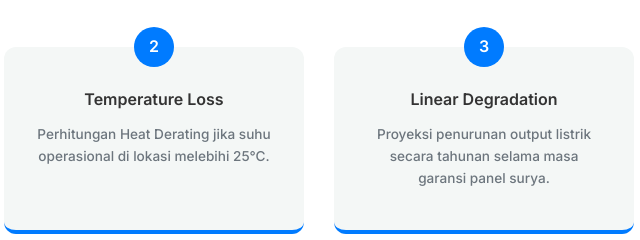
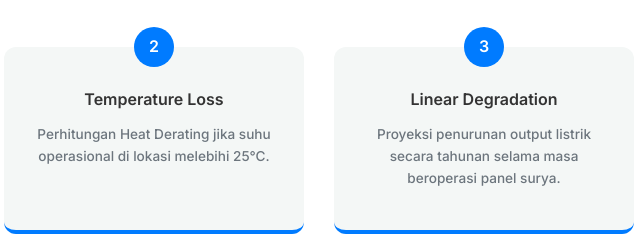
Before and after one commit to ciptoprasetio776-praton/suzuma-solar-efficiency, a plain HTML site: page index.html in a window 1280 px wide. Shown: the part 1483-1723 px from the top of the page, 486-1126 px from the left. Drawn offline with nearby package versions, Linux system fonts and the light colour scheme.

Commit message:
Add files via upload

```diff
--- a/index.html
+++ b/index.html
@@ -171,7 +171,7 @@
             <div class="step-card">
                 <div class="step-number">3</div>
                 <h4>Linear Degradation</h4>
-                <p style="font-size: 0.85rem; color: var(--text-muted); margin-top: 12px;">Proyeksi penurunan output listrik secara tahunan selama masa garansi panel surya.</p>
+                <p style="font-size: 0.85rem; color: var(--text-muted); margin-top: 12px;">Proyeksi penurunan output listrik secara tahunan selama masa beroperasi panel surya.</p>
             </div>
         </div>
     </section>
```
